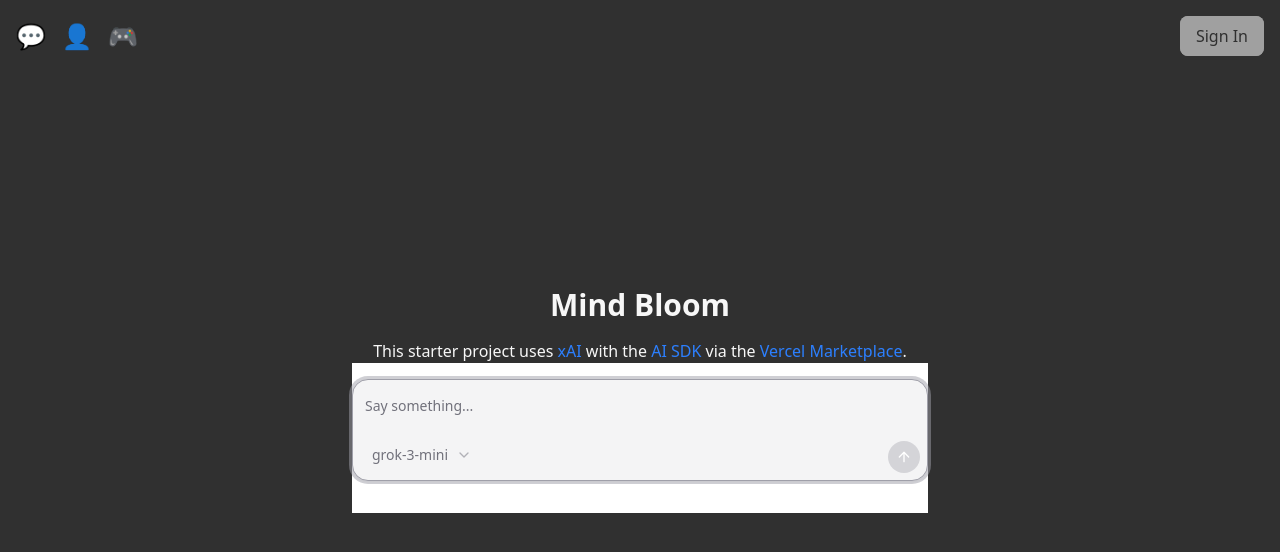
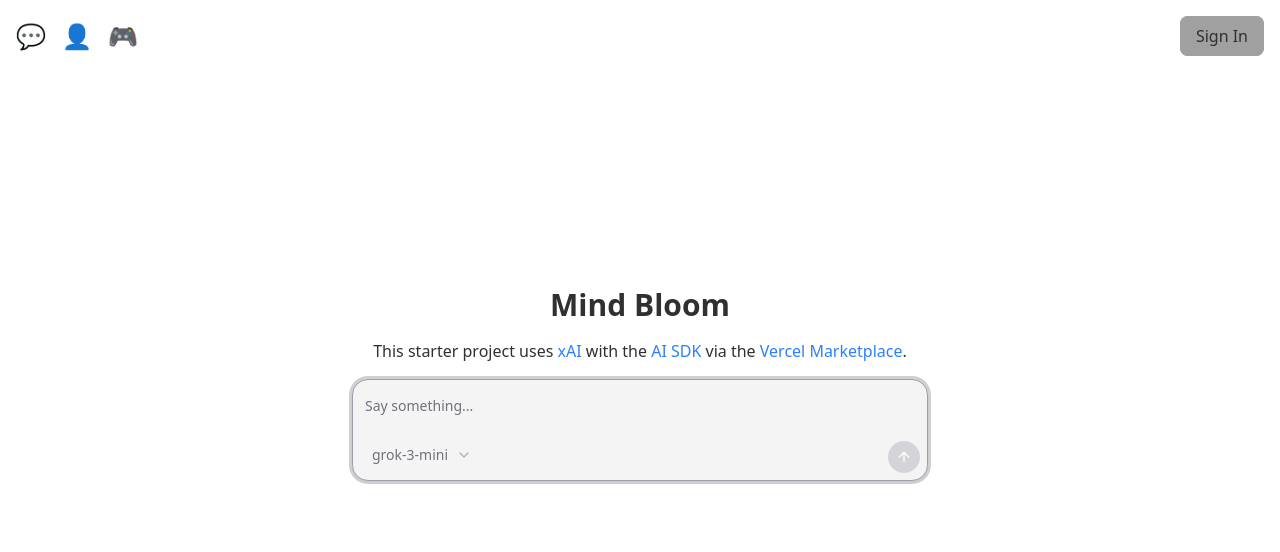
Before and after one commit to workbykait/ai-sdk-starter-xai, a Next.js app: page / in a window 1280 px wide. Shown: the top 552 px of the page. Built offline with nearby package versions, Linux system fonts and the light colour scheme; what @ai-sdk/xai would draw is missing.

Commit message:
Update layout.tsx

```diff
--- a/app/layout.tsx
+++ b/app/layout.tsx
@@ -28,7 +28,7 @@ export default function RootLayout({
   return (
     <html lang="en">
       <body
-        className={`${geistSans.variable} ${geistMono.variable} antialiased bg-[#303030] text-[#F7F7F7]`}
+        className={`${geistSans.variable} ${geistMono.variable} antialiased text-[#303030]`}
       >
         <Header />
         <main>{children}</main>
```
